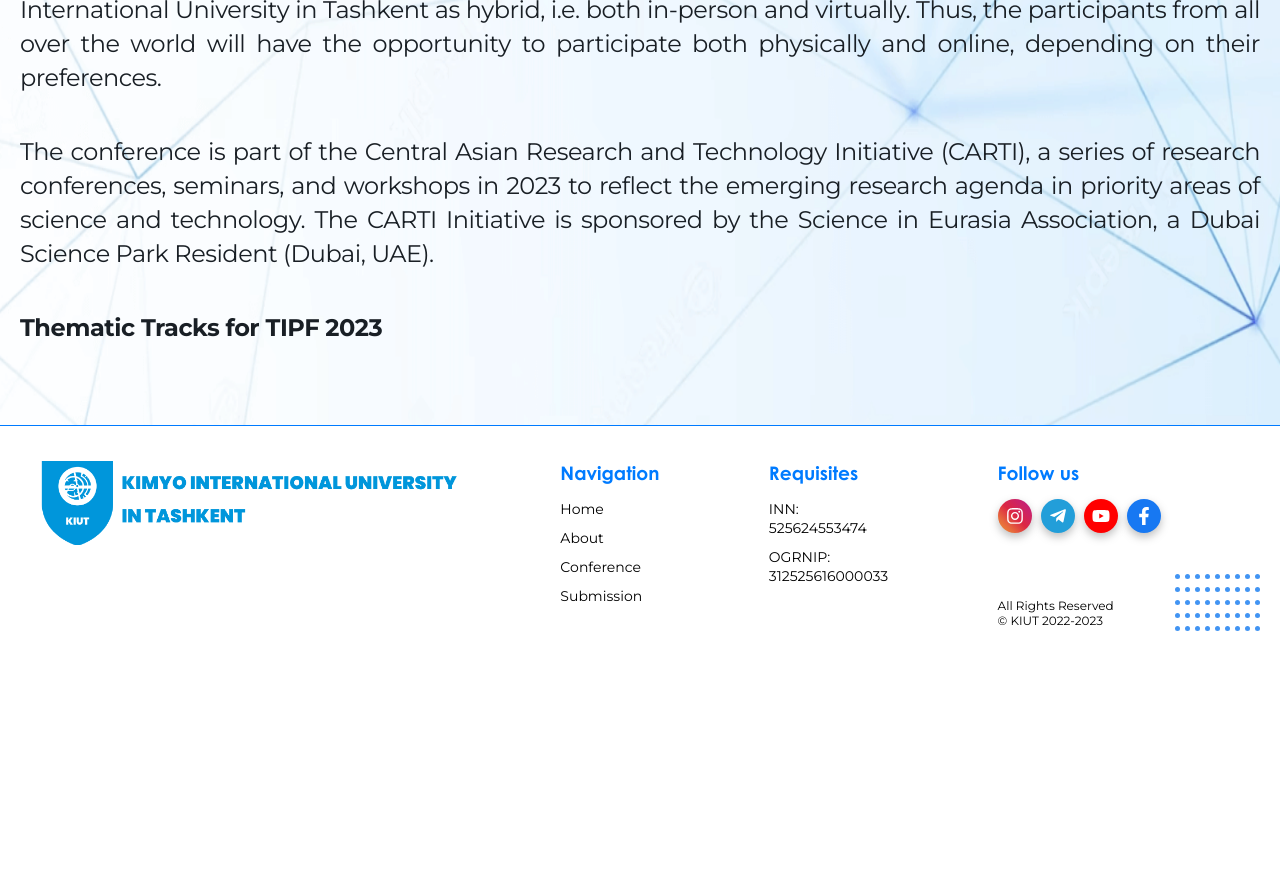
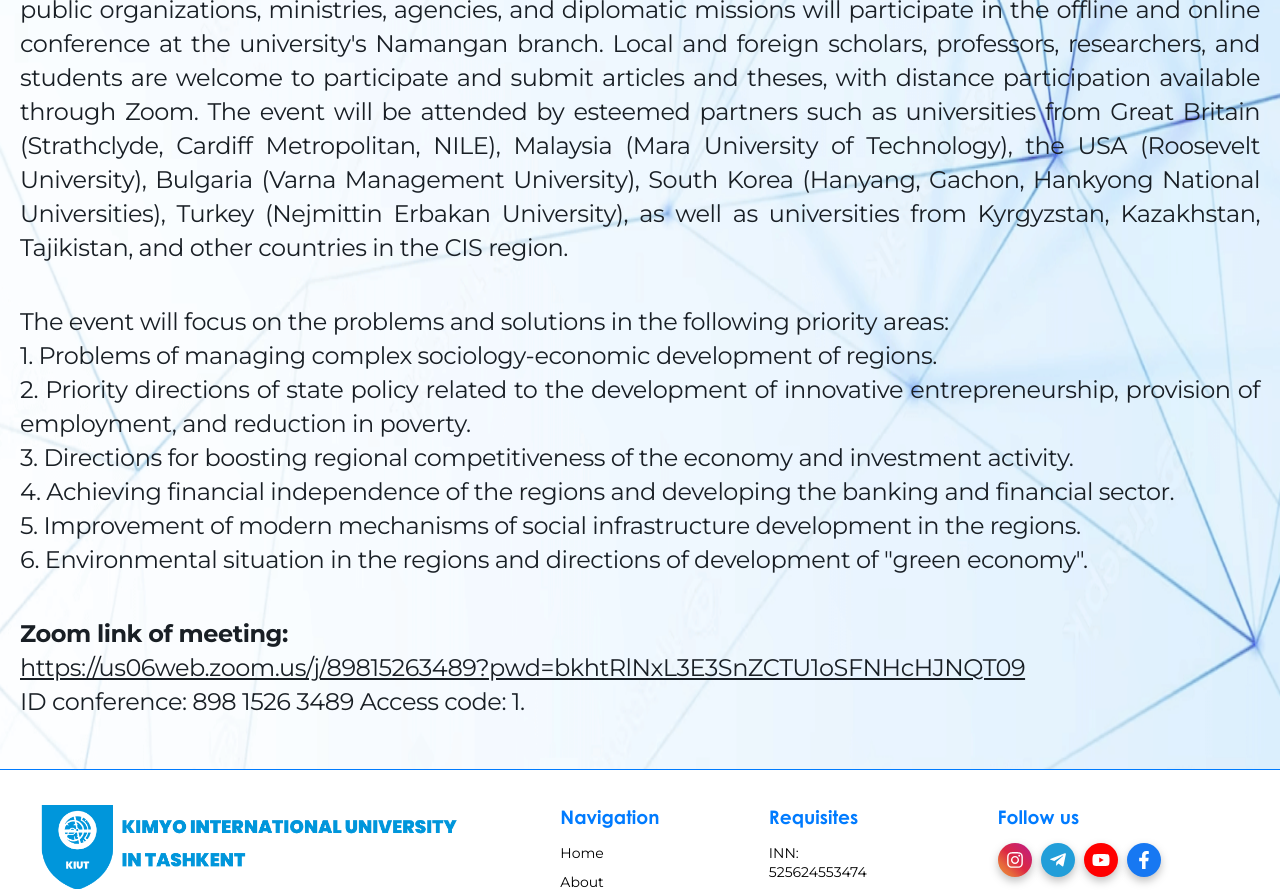
Before and after one commit to Khojiakbar07/KIUT-Conferences, a React (Create React App) app: page /detail/namangan in a window 1280 px wide. Shown: the part 1300-2194 px from the top of the page. Before the commit the page ends 1953 px from the top, so only its background shows below. Built offline with nearby package versions, Linux system fonts and the light colour scheme.

Commit message:
added namangan conference detail

```diff
--- a/public/locales/en/translation.json
+++ b/public/locales/en/translation.json
@@ -38,7 +38,7 @@
   "intr": "International Pedagogical Forum – Education: A Look Into The Future(TIPF 2023)",
   "intr_namangan": "Social-economic development of regions: international experiences, problems and solutions (IEPS-2023)",
   "title_intr": "The Organizational Committee is delighted to announce that the Tashkent International Pedagogical Forum – Education: A Look Into The Future (TIPF 2023) will be held on April 26-27, 2023 at the Kimyo International University in Tashkent as hybrid, i.e. both in-person and virtually. Thus, the participants from all over the world will have the opportunity to participate both physically and online, depending on their preferences.",
-    "title_intr_namangan": "Kimyo International University in Tashkent is pleased to announce that it will be hosting a scientific-practical conference on May 25-26, 2023, focused on the topic \"Social-economic development of regions: international experiences, problems, and solutions.\" The conference aims to identify scientific problems and solutions for the development of the national economy, ensure international macroeconomic stability, and promote socio-economic complex development of regions. Researchers, scholars, and practitioners are invited to share their knowledge, expertise, and experience on this important topic, and we look forward to productive discussions and valuable insights from all participants.",
+  "title_intr_namangan": "Kimyo International University in Tashkent is pleased to announce that it will be hosting a scientific-practical conference on May 25-26, 2023, focused on the topic \"Social-economic development of regions: international experiences, problems, and solutions.\" The conference aims to identify scientific problems and solutions for the development of the national economy, ensure international macroeconomic stability, and promote socio-economic complex development of regions. Researchers, scholars, and practitioners are invited to share their knowledge, expertise, and experience on this important topic, and we look forward to productive discussions and valuable insights from all participants.",
   "read": "Read More",
   "online": "Online submission",
   "september": "September",
@@ -148,5 +148,8 @@
   "error_message": "Something went wrong!",
   "error": "Error",
   "payment": "Payment",
-  "payment_amount": "*25 000 sums per page"
+  "payment_amount": "*25 000 sums per page",
+  "zoom_meeting": "Zoom link of meeting:",
+  "zoom_id": "ID conference:",
+  "access_code": "Access code:"
 }
--- a/public/locales/ru/translation.json
+++ b/public/locales/ru/translation.json
@@ -149,5 +149,8 @@
   "error_message": "что-то пошло не так!",
   "error": "Ошибка",
   "payment": "Оплата",
-  "payment_amount": "*25 000 сум за страницу"
+  "payment_amount": "*25 000 сум за страницу",
+  "zoom_meeting": "Программа ZOOM для удаленного участия:",
+  "zoom_id": "Идентификатор конференции:",
+  "access_code": "Код доступа:"
 }
--- a/src/components/conference-detail/ConferenceN.jsx
+++ b/src/components/conference-detail/ConferenceN.jsx
@@ -3,8 +3,12 @@
 //image
 import conferenceImg from "../../assets/images/conference2.jpg";
 
+// data
+import confData from "../../dummy-data/namangan-detail.json";
+
 export default function ConferenceN() {
   const { t } = useTranslation();
+  const lang = localStorage.getItem("lang");
   return (
     <section className="conference-info">
       <div className="container">
@@ -20,7 +24,7 @@
             <ul className="conference-info__card__list">
               <li className="conference-info__card__list-item">
                 <strong>{t("online")}</strong>
-                <p>{t("september")} 1. 2022</p>
+                <p>{t("may")} 25. 2023</p>
               </li>
               <li className="conference-info__card__list-item">
                 <strong>{t("online_regis")}</strong>
@@ -28,17 +32,41 @@
               </li>
               <li className="conference-info__card__list-item">
                 <strong>{t("conferen")}</strong>
-                <p>{t("april")} 26-27, 2023</p>
+                <p>{t("may")} 25-26, 2023</p>
               </li>
             </ul>
           </div>
         </div>
         <div className="conference-info__content">
-          <p className="conference-info__text">{t("organiz")}</p>
-          <p className="conference-info__text">{t("part")}</p>
-          <strong className="conference-info__text track-title">
-            {t("thms")}
+          <p className="conference-info__text">{confData[0][lang].detail}</p>
+          <div className="conference-info__text">
+            {confData[0][lang].list.title}
+          </div>
+          <ol style={{ marginBottom: "40px" }}>
+            {confData[0][lang].list.priorities.map((p, index) => (
+              <li className="conference-info__text">
+                {index + 1}. {p}
+              </li>
+            ))}
+          </ol>
+
+          <strong
+            style={{ marginBottom: "0", display: "block" }}
+            className="conference-info__text track-title"
+          >
+            {t("zoom_meeting")}
           </strong>
+          <a
+            style={{ textDecoration: "underline" }}
+            href={confData[0][lang].link}
+            className="conference-info__text"
+          >
+            {confData[0][lang].link}
+          </a>
+          <p style={{ marginBottom: "0" }} className="conference-info__text">
+            {t("zoom_id")} {confData[0][lang].id} {t("access_code")}{" "}
+            {confData[0][lang].access_code}.
+          </p>
         </div>
       </div>
     </section>
--- /dev/null
+++ b/src/dummy-data/namangan-detail.json
@@ -0,0 +1,38 @@
+[
+  {
+    "ru": {
+      "detail": "25-26 мая 2023 года в Ташкентском международном университете Кимё планируется проведение международной научно-практической конференции на тему «Социально-экономическое развитие регионов: международный опыт, проблемы и пути решения». На международной конференции ожидается участие международных партнеров Университета, таких, как Университеты Стратклайд, Кардифф Метрополитан и Найл (Великобритания), Технологический университет MARA (Малайзия), Университет Рузвельта (США), Варненский Университет менеджмента (Республика Болгария), национальные университеты Ханянг, Гачон, Гонконг (Южная Корея), Университет Неджметтина Эрбакана (Турецкая Республика), ряд университетов Кыргызстана, Казахстана, Таджикистана и других стран СНГ, а также представителей Центра экономических исследований и реформ при Администрации Президента Республики Узбекистан, других высших учебных заведений, заинтересованных министерств и ведомств, различных общественных организаций, дипломатических миссий зарубежных стран в Узбекистане. Международная конференция пройдет в Наманганском филиале Ташкентского международного университета Кимё в оффлайн и онлайн форматах.",
+      "list": {
+        "title": "Работа секций конференции будет сосредоточена на проблемах и их решениях по следующим приоритетным направлениям:",
+        "priorities": [
+          "Проблемы управления комплексным социально-экономическим развитием регионов.",
+          "Приоритетные направления государственной политики по  развитию инновационного предпринимательства, обеспечению занятости и сокращению бедности.",
+          "Направления повышения конкурентоспособности и инвестиционной активности региональной экономики.",
+          "Достижение финансовой независимости регионов и развитие банковско-финансовой сферы.",
+          "Совершенствование современных механизмов развития социальной инфраструктуры в регионах.",
+          "Экологическая ситуация в регионах и направления развития «зеленой экономики»."
+        ]
+      },
+      "link": "https://us06web.zoom.us/j/89815263489?pwd=bkhtRlNxL3E3SnZCTU1oSFNHcHJNQT09",
+      "id": "898 1526 3489",
+      "access_code": "1"
+    },
+    "en": {
+      "detail": "Kimyo International University in Tashkent will host an international conference on \"Social-economic development of regions\" on May 25-26, 2023. Esteemed academic professionals from international partners, public organizations, ministries, agencies, and diplomatic missions will participate in the offline and online conference at the university's Namangan branch. Local and foreign scholars, professors, researchers, and students are welcome to participate and submit articles and theses, with distance participation available through Zoom. The event will be attended by esteemed partners such as universities from Great Britain (Strathclyde, Cardiff Metropolitan, NILE), Malaysia (Mara University of Technology), the USA (Roosevelt University), Bulgaria (Varna Management University), South Korea (Hanyang, Gachon, Hankyong National Universities), Turkey (Nejmittin Erbakan University), as well as universities from Kyrgyzstan, Kazakhstan, Tajikistan, and other countries in the CIS region.",
+      "list": {
+        "title": "The event will focus on the problems and solutions in the following priority areas:",
+        "priorities": [
+          "Problems of managing complex sociology-economic development of regions.",
+          "Priority directions of state policy related to the development of innovative entrepreneurship, provision of employment, and reduction in poverty.",
+          "Directions for boosting regional competitiveness of the economy and investment activity.",
+          "Achieving financial independence of the regions and developing the banking and financial sector.",
+          "Improvement of modern mechanisms of social infrastructure development in the regions.",
+          "Environmental situation in the regions and directions of development of \"green economy\"."
+        ]
+      },
+      "link": "https://us06web.zoom.us/j/89815263489?pwd=bkhtRlNxL3E3SnZCTU1oSFNHcHJNQT09",
+      "id": "898 1526 3489",
+      "access_code": "1"
+    }
+  }
+]
```
